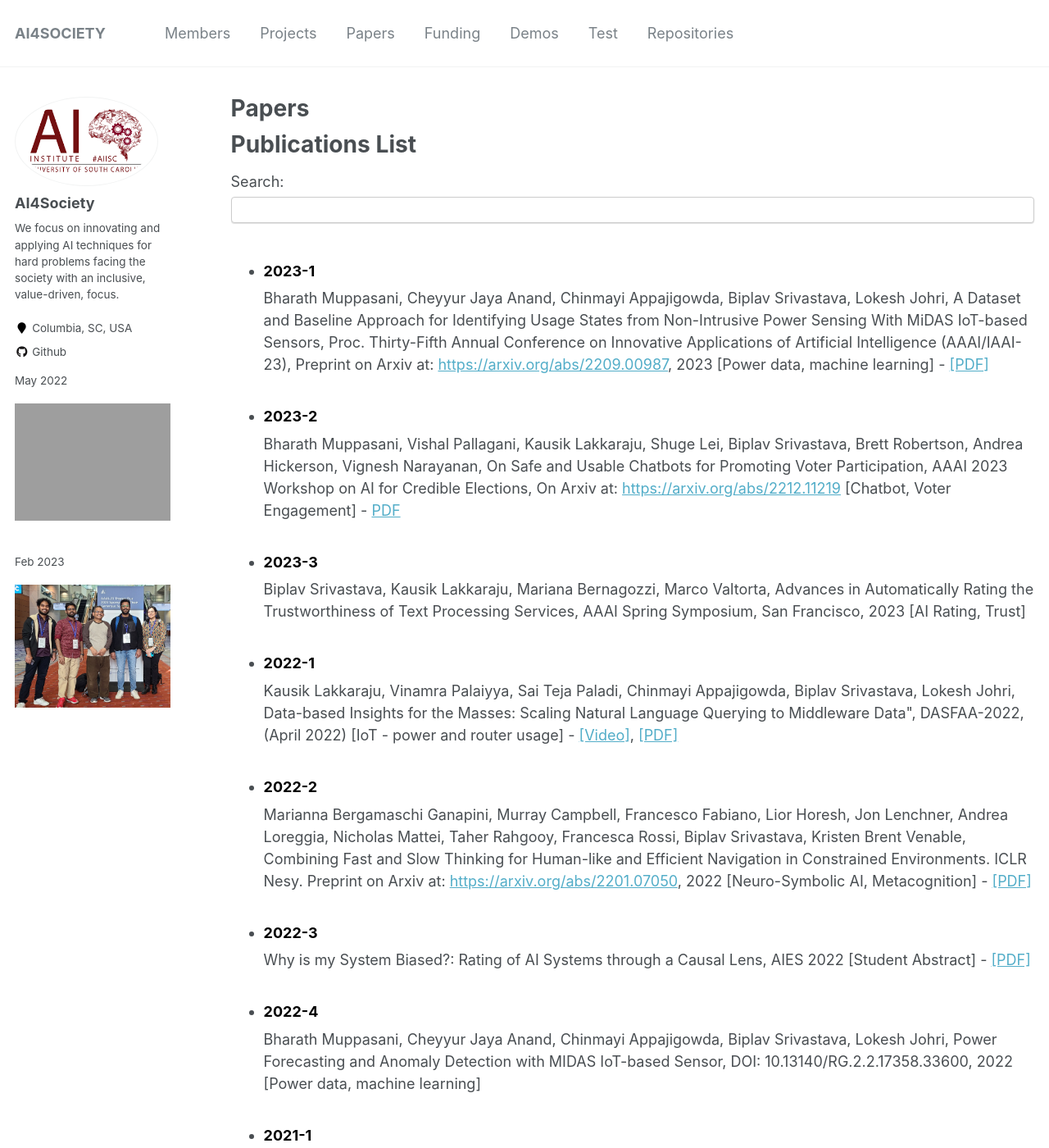
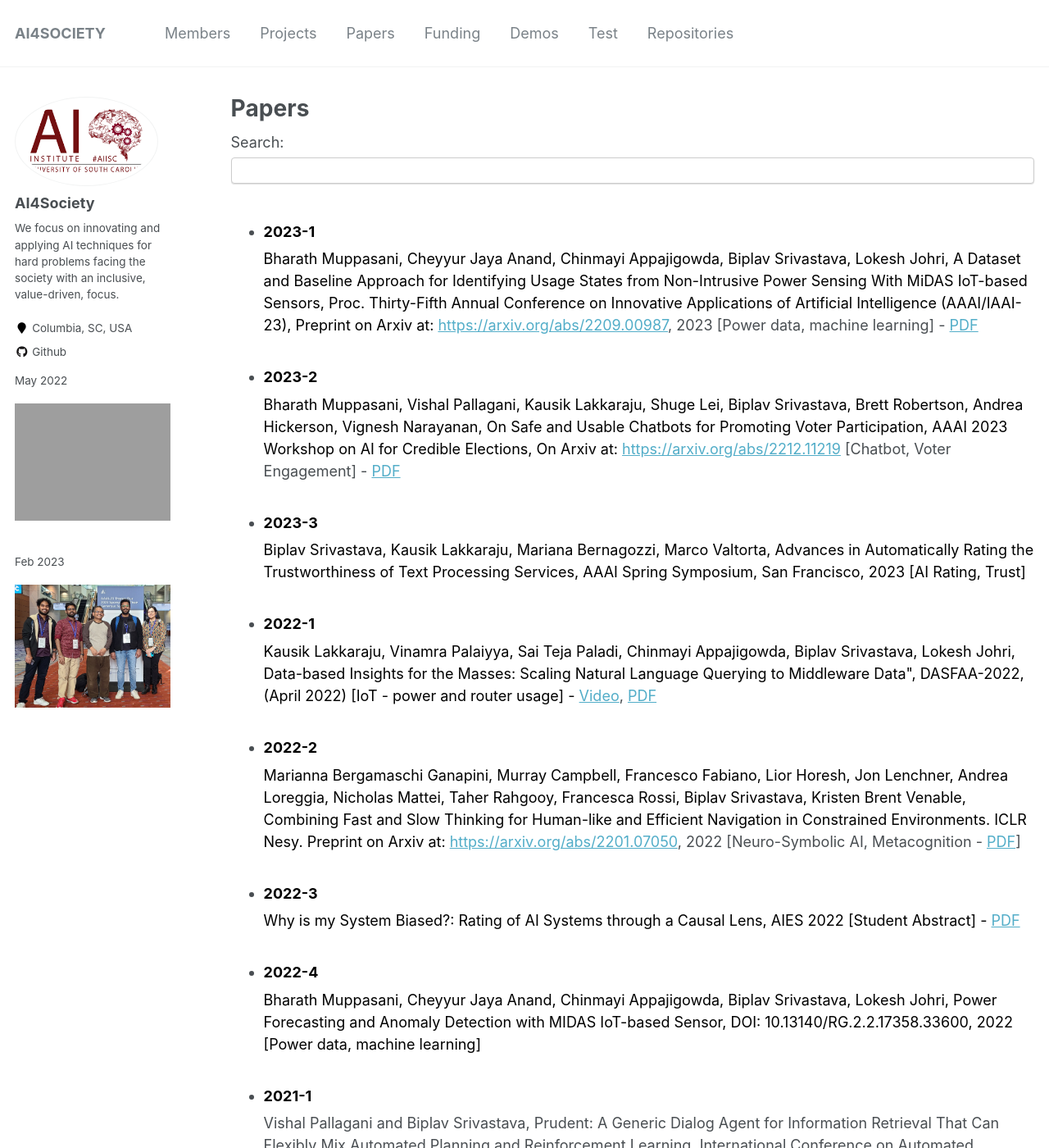
Before and after one commit to likitha-9/ai4society.github.io, a Jekyll site: the page built from _pages/papers.html, in a window 1280 px wide and 1400 px high. Shown: the whole window at 82% size. Built offline with Jekyll 4.4.1, drawn with Linux system fonts in a browser that asks for light colours.

Commit message:
papersnew

```diff
--- a/_pages/papers.html
+++ b/_pages/papers.html
@@ -14,49 +14,49 @@
     <title>Publications List</title>
   </head>
   <body>
-    <h1>Publications List</h1>
+
     <label for="search">Search:</label>
     <input type="text" id="search" onkeyup="filterPublications()">
     <ul id="publications">
-      <li><h3><span style="color:black">2023-1</span></h3>
+      <li><a style="text-decoration: none;color: black;"><h3><span style="color:black">2023-1</span></h3>
         <span>Bharath Muppasani, Cheyyur Jaya Anand, Chinmayi Appajigowda, Biplav Srivastava,
             Lokesh Johri, A Dataset and Baseline Approach for Identifying Usage States from
             Non-Intrusive Power Sensing With MiDAS IoT-based Sensors, Proc. Thirty-Fifth Annual
              Conference on Innovative Applications of Artificial Intelligence (AAAI/IAAI-23),
              Preprint on Arxiv at: <a href="https://arxiv.org/abs/2209.00987">https://arxiv.org/abs/2209.00987</a>,
-             2023 [Power data, machine learning] - <a href="https://arxiv.org/pdf/2209.00987.pdf">[PDF]</a></span>
-            </li>
-      <li><h3><span style="color:black">2023-2</span></h3>
+             2023 [Power data, machine learning] - <a href="https://arxiv.org/pdf/2209.00987.pdf">PDF</a></span>
+            </a></li>
+      <li><a style="text-decoration: none;color: black;"><h3><span style="color:black">2023-2</span></h3>
         <span>Bharath Muppasani, Vishal Pallagani, Kausik Lakkaraju, Shuge Lei, Biplav Srivastava, Brett Robertson, Andrea Hickerson, Vignesh Narayanan, On Safe and Usable Chatbots for Promoting Voter Participation, AAAI 2023 Workshop on AI for Credible Elections, On Arxiv at: <a href="https://arxiv.org/abs/2212.11219">https://arxiv.org/abs/2212.11219</a> [Chatbot, Voter Engagement] - <a href="https://arxiv.org/pdf/2212.11219.pdf">PDF</a></span>
-         </li>
-      <li><h3><span style="color:black">2023-3</span></h3>
+         </a></li>
+      <li><a style="text-decoration: none;color: black;"><h3><span style="color:black">2023-3</span></h3>
         <span>Biplav Srivastava, Kausik Lakkaraju, Mariana Bernagozzi, Marco Valtorta, Advances in Automatically Rating the Trustworthiness of Text Processing Services, AAAI Spring Symposium, San Francisco, 2023 [AI Rating, Trust]</span>
-         </li>
-      <li><h3><span style="color:black">2022-1</span></h3>
-        <span>Kausik Lakkaraju, Vinamra Palaiyya, Sai Teja Paladi, Chinmayi Appajigowda, Biplav Srivastava, Lokesh Johri, Data-based Insights for the Masses: Scaling Natural Language Querying to Middleware Data", DASFAA-2022, (April 2022) [IoT - power and router usage] - <a href="https://vimeo.com/651270271">[Video]</a>, <a href="https://dl.acm.org/doi/abs/10.1007/978-3-031-00129-1_49">[PDF]</a></span>
-         </li>
-      <li><h3><span style="color:black">2022-2</span></h3>
+         </a></li>
+      <li><a style="text-decoration: none;color: black;"><h3><span style="color:black">2022-1</span></h3>
+        <span>Kausik Lakkaraju, Vinamra Palaiyya, Sai Teja Paladi, Chinmayi Appajigowda, Biplav Srivastava, Lokesh Johri, Data-based Insights for the Masses: Scaling Natural Language Querying to Middleware Data", DASFAA-2022, (April 2022) [IoT - power and router usage] - <a href="https://vimeo.com/651270271">Video</a>, <a href="https://dl.acm.org/doi/abs/10.1007/978-3-031-00129-1_49">PDF</a></span>
+         </a></li>
+      <li><a style="text-decoration: none;color: black;"><h3><span style="color:black">2022-2</span></h3>
         <span>Marianna Bergamaschi Ganapini, Murray Campbell, Francesco Fabiano, Lior Horesh, Jon Lenchner, Andrea Loreggia, Nicholas Mattei, Taher Rahgooy, Francesca Rossi, Biplav Srivastava, Kristen Brent Venable, Combining Fast and Slow Thinking for Human-like and Efficient Navigation in Constrained Environments. ICLR Nesy. Preprint on Arxiv at:
-        <a href="https://arxiv.org/abs/2201.07050">https://arxiv.org/abs/2201.07050</a>, 2022 [Neuro-Symbolic AI, Metacognition] - <a href="https://scholar.google.com/citations?view_op=view_citation&amp;hl=en&amp;user=mPC6wp4AAAAJ&amp;sortby=pubdate&amp;citation_for_view=mPC6wp4AAAAJ:KNjnJ3z-R6IC">[PDF]</a></span></li>
-      <li><h3><span style="color:black">2022-3</span></h3>
-        <span>Why is my System Biased?: Rating of AI Systems through a Causal Lens, AIES 2022 [Student Abstract] - <a href="https://dl.acm.org/doi/10.1145/3514094.3539556">[PDF]</a></span></li>
-      <li><h3><span style="color:black">2022-4</span></h3>
+        <a href="https://arxiv.org/abs/2201.07050">https://arxiv.org/abs/2201.07050</a>, 2022 [Neuro-Symbolic AI, Metacognition - <a href="https://scholar.google.com/citations?view_op=view_citation&amp;hl=en&amp;user=mPC6wp4AAAAJ&amp;sortby=pubdate&amp;citation_for_view=mPC6wp4AAAAJ:KNjnJ3z-R6IC">PDF</a>]</span></a></li>
+      <li><a style="text-decoration: none;color: black;"><h3><span style="color:black">2022-3</span></h3>
+        <span>Why is my System Biased?: Rating of AI Systems through a Causal Lens, AIES 2022 [Student Abstract] - <a href="https://dl.acm.org/doi/10.1145/3514094.3539556">PDF</a></span></a></li>
+      <li><a style="text-decoration: none;color: black;"><h3><span style="color:black">2022-4</span></h3>
         <span>Bharath Muppasani, Cheyyur Jaya Anand, Chinmayi Appajigowda, Biplav Srivastava, Lokesh
-        Johri, Power Forecasting and Anomaly Detection with MIDAS IoT-based Sensor, DOI: 10.13140/RG.2.2.17358.33600, 2022 [Power data, machine learning]</span></li>
-      <li><h3><span style="color:black">2021-1</span></h3>
+        Johri, Power Forecasting and Anomaly Detection with MIDAS IoT-based Sensor, DOI: 10.13140/RG.2.2.17358.33600, 2022 [Power data, machine learning]</span></a></li>
+      <li><a style="text-decoration: none;color: black;"></a><h3><span style="color:black">2021-1</span></h3>
         <span>Vishal Pallagani and Biplav Srivastava, Prudent: A Generic Dialog Agent for Information
         Retrieval That Can Flexibly Mix Automated Planning and Reinforcement Learning, International
         Conference on Automated Planning and Scheduling (ICAPS) Demonstration Track, 2021
-        [Planning/RL, Dialog] - <a href="https://icaps21.icaps-conference.org/demos/demos/381.pdf">[PDF]</a></span></li>
-      <li><h3><span style="color:black">2021-2</span></h3>
-        <span>Marianna Ganapini, Murray Campbell, Francesco Fabiano, Lior Horesh, Jon Lenchner, Andrea
-        Loreggia, Nicholas Mattei, Francesca Rossi, Biplav Srivastava and Kristen Brent Venable,
-        Thinking Fast and Slow in AI: the Role of Metacognition, ACAIN 2022, Preprint on Arxiv at: <a href="https://arxiv.org/abs/2110.01834">https://arxiv.org/abs/2110.01834</a> [Neuro-Symbolic AI, Metacognition] - <a href="https://scholar.google.com/citations?view_op=view_citation&amp;hl=en&amp;user=mPC6wp4AAAAJ&amp;cstart=20&amp;pagesize=80&amp;sortby=pubdate&amp;citation_for_view=mPC6wp4AAAAJ:CdxZDUztZiMC">[PDF]</a></span></li>
+        [Planning/RL, Dialog] - <a href="https://icaps21.icaps-conference.org/demos/demos/381.pdf">PDF</a></span></a></li>
+      <li><a style="text-decoration: none;color: black;"><h3><span style="color:black">2021-2</span></h3>
+<span>Marianna Ganapini, Murray Campbell, Francesco Fabiano, Lior Horesh, Jon Lenchner, Andrea
+Loreggia, Nicholas Mattei, Francesca Rossi, Biplav Srivastava and Kristen Brent Venable,
+Thinking Fast and Slow in AI: the Role of Metacognition, ACAIN 2022, Preprint on Arxiv at: <a href="https://arxiv.org/abs/2110.01834">https://arxiv.org/abs/2110.01834</a> [Neuro-Symbolic AI, Metacognition] - <a href="https://scholar.google.com/citations?view_op=view_citation&amp;hl=en&amp;user=mPC6wp4AAAAJ&amp;cstart=20&amp;pagesize=80&amp;sortby=pubdate&amp;citation_for_view=mPC6wp4AAAAJ:CdxZDUztZiMC">PDF</a></span></a></li>
 
-      <li><h3><span style="color:black">2021-3</span></h3>
-        <span style="color:black">Grady Booch, Francesco Fabiano, Lior Horesh, Kiran Kate, Jon Lenchner, Nick Linck, Andrea Loreggia, Keerthiram Murugesan, Nicholas Mattei, Francesca Rossi, Biplav Srivastava, Thinking Fast and Slow in AI, AAAI 2021. Preprint on Arxiv at: <a href="https://arxiv.org/abs/2010.06002">https://arxiv.org/abs/2010.06002</a> [Neuro-Symbolic AI] - <a href="https://scholar.google.com/citations?view_op=view_citation&amp;hl=en&amp;user=mPC6wp4AAAAJ&amp;cstart=20&amp;pagesize=80&amp;sortby=pubdate&amp;citation_for_view=mPC6wp4AAAAJ:PaBasH6fAo0C">[PDF]</a></span></li>
-      <li><h3><span style="color:black">2019-1</span></h3>
-        <span style="color:black">Biplav Srivastava, Francesca Rossi, Rating AI Systems for Bias to Promote Trustable Applications, IBM Journal of Research and Development, 2019. [AI Service Rating, Ethics] - <a href="https://ieeexplore.ieee.org/abstract/document/8809756">[PDF]</a></span></li>
+      <li><a style="text-decoration: none;color: black;"><h3><span style="color:black">2021-3</span></h3>
+        <span style="color:black">Grady Booch, Francesco Fabiano, Lior Horesh, Kiran Kate, Jon Lenchner, Nick Linck, Andrea Loreggia, Keerthiram Murugesan, Nicholas Mattei, Francesca Rossi, Biplav Srivastava, Thinking Fast and Slow in AI, AAAI 2021. Preprint on Arxiv at: <a href="https://arxiv.org/abs/2010.06002">https://arxiv.org/abs/2010.06002</a> [Neuro-Symbolic AI] - <a href="https://scholar.google.com/citations?view_op=view_citation&amp;hl=en&amp;user=mPC6wp4AAAAJ&amp;cstart=20&amp;pagesize=80&amp;sortby=pubdate&amp;citation_for_view=mPC6wp4AAAAJ:PaBasH6fAo0C">[PDF]</a></span></a></li>
+      <li><a style="text-decoration: none;color: black;"><h3><span style="color:black">2019-1</span></h3>
+        <span style="color:black">Biplav Srivastava, Francesca Rossi, Rating AI Systems for Bias to Promote Trustable Applications, IBM Journal of Research and Development, 2019. [AI Service Rating, Ethics] - <a href="https://ieeexplore.ieee.org/abstract/document/8809756">[PDF]</a></span></a></li>
 
 
     </ul>
```
